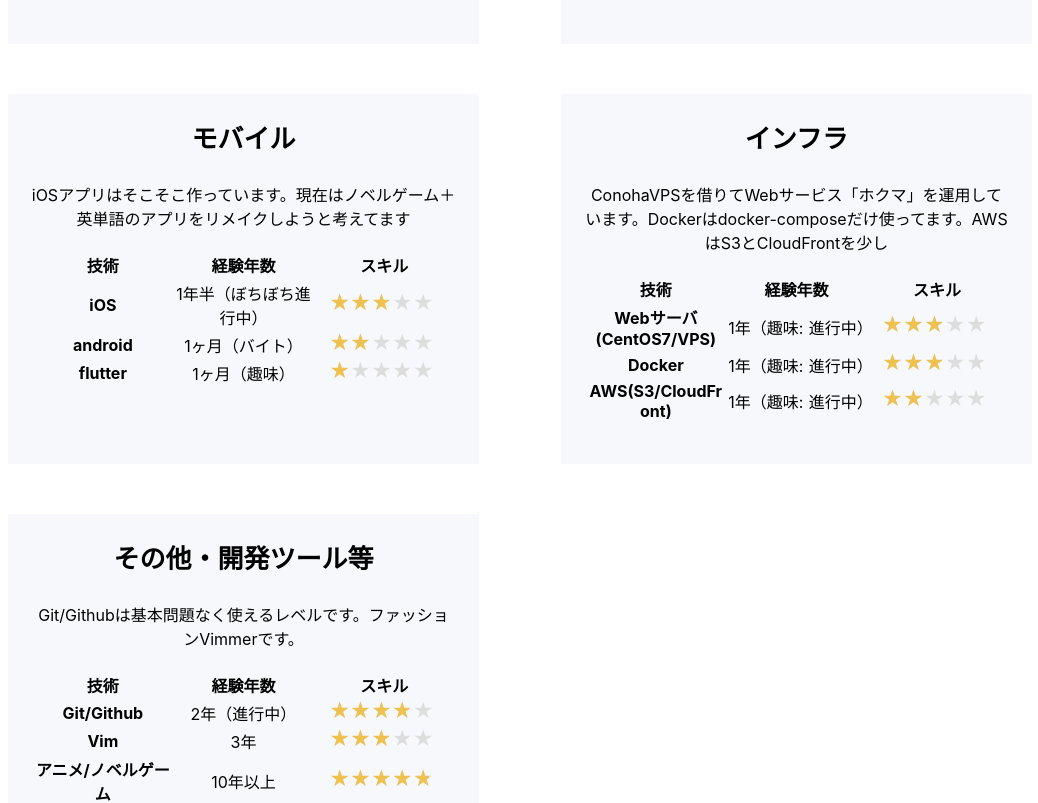
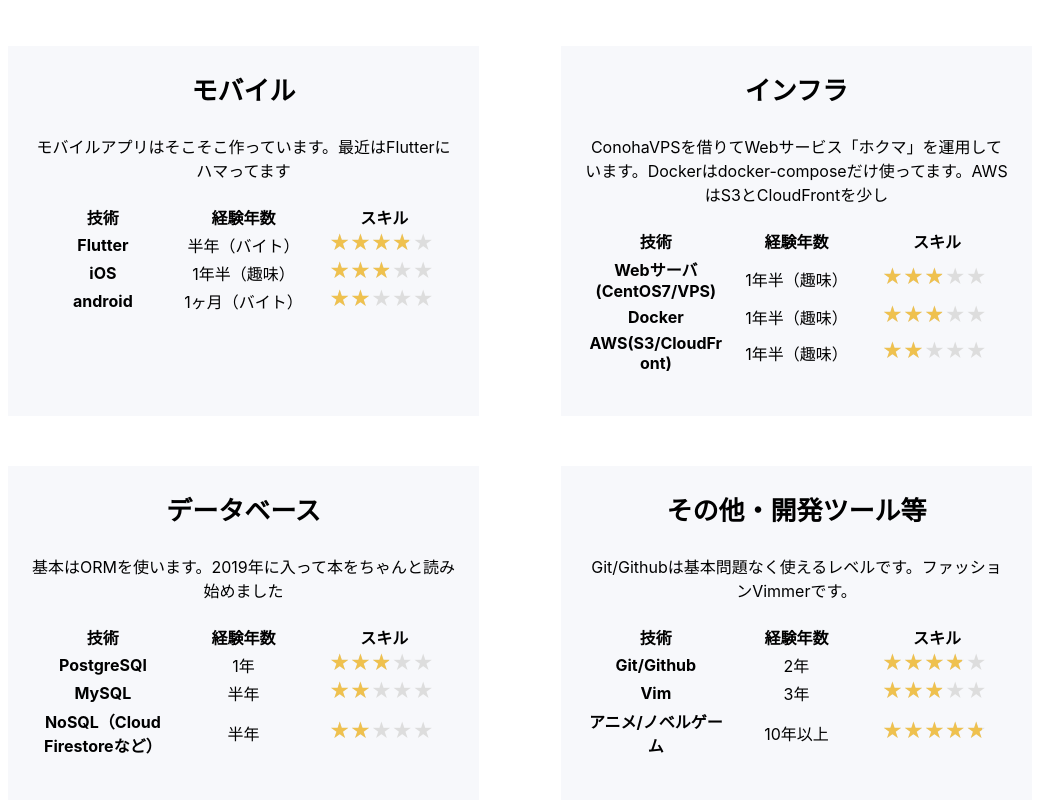
Before and after one commit to TetsuFe/my-official-site, a Nuxt app: page /skill in a window 1280 px wide. Shown: the part 663-1466 px from the top of the page, without its empty margins (120-1158 px from the left). Built offline with nearby package versions, Linux system fonts and the light colour scheme.

Commit message:
Update skill set text

```diff
--- a/components/SkillList.vue
+++ b/components/SkillList.vue
@@ -28,7 +28,7 @@
             "sub2": {
               "title": "Firebase",
               "howlong": "3か月(バイト: 進行中)",
-              "rate": "2",
+              "rate": "3",
             },
             "sub3": {
               "title": "Rails",
@@ -41,13 +41,13 @@
             "descs": "バイトでReact/Reduxを使ってます、Vue.js(Nuxt.js)=このサイト。CSSはこのサイトのCSSレベルです。bootstrapも使えます。",
             "sub1": {
               "title": "React",
-              "howlong": "3ヶ月(バイト: 進行中)",
+              "howlong": "半年(バイト)",
               "rate": "3",
             },
             "sub2": {
               "title": "Redux",
-              "howlong": "1ヶ月(バイト: 進行中)",
-              "rate": "2",
+              "howlong": "3ヶ月(バイト)",
+              "rate": "3",
             },
             "sub3": {
               "title": "CSS/Bootstrap4",
@@ -57,21 +57,21 @@
           },
           {
             "title": "モバイル",
-            "descs": "iOSアプリはそこそこ作っています。現在はノベルゲーム＋英単語のアプリをリメイクしようと考えてます",
+            "descs": "モバイルアプリはそこそこ作っています。最近はFlutterにハマってます",
             "sub1": {
+              "title": "Flutter",
+              "howlong": "半年（バイト）",
+              "rate": "4",
+            },
+            "sub2": {
               "title": "iOS",
-              "howlong": "1年半（ぼちぼち進行中）",
+              "howlong": "1年半（趣味）",
               "rate": "3",
             },
-            "sub2": {
+            "sub3": {
               "title": "android",
               "howlong": "1ヶ月（バイト）",
               "rate": "2",
-            },
-            "sub3": {
-              "title": "flutter",
-              "howlong": "1ヶ月（趣味）",
-              "rate": "1",
             },
           },
           {
@@ -79,17 +79,36 @@
             "descs": "ConohaVPSを借りてWebサービス「ホクマ」を運用しています。Dockerはdocker-composeだけ使ってます。AWSはS3とCloudFrontを少し",
             "sub1": {
               "title": "Webサーバ(CentOS7/VPS)",
-              "howlong": "1年（趣味: 進行中）",
+              "howlong": "1年半（趣味）",
               "rate": "3",
             },
             "sub2": {
               "title": "Docker",
-              "howlong": "1年（趣味: 進行中）",
+              "howlong": "1年半（趣味）",
               "rate": "3",
             },
             "sub3": {
               "title": "AWS(S3/CloudFront)",
-              "howlong": "1年（趣味: 進行中）",
+              "howlong": "1年半（趣味）",
+              "rate": "2",
+            },
+          },
+          {
+            "title": "データベース",
+            "descs": "基本はORMを使います。2019年に入って本をちゃんと読み始めました",
+            "sub1": {
+              "title": "PostgreSQl",
+              "howlong": "1年",
+              "rate": "3",
+            },
+            "sub2": {
+              "title": "MySQL",
+              "howlong": "半年",
+              "rate": "2",
+            },
+            "sub3": {
+              "title": "NoSQL（Cloud Firestoreなど）",
+              "howlong": "半年",
               "rate": "2",
             },
           },
@@ -98,7 +117,7 @@
             "descs": "Git/Githubは基本問題なく使えるレベルです。ファッションVimmerです。",
             "sub1": {
               "title": "Git/Github",
-              "howlong": "2年（進行中）",
+              "howlong": "2年",
               "rate": "4",
             },
             "sub2": {
```
